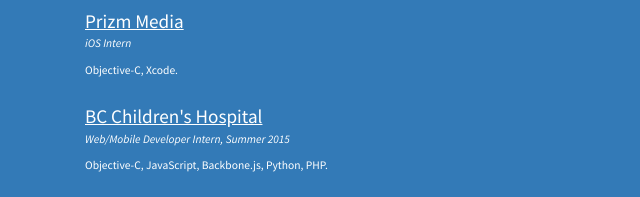
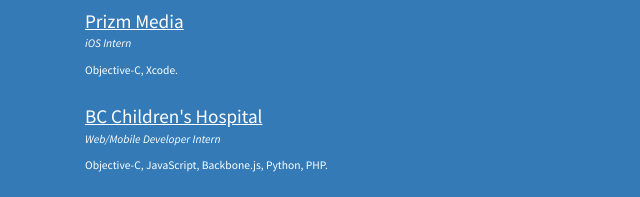
Before and after one commit to blasian/blasian.github.io, a plain HTML site: page index.html in a window 1280 px wide. Shown: the part 1201-1398 px from the top of the page, 0-640 px from the left. Drawn offline with Linux system fonts and the light colour scheme; some packages are replaced by stand-ins of ours.

Commit message:
summer 2015 rmvd

```diff
--- a/index.html
+++ b/index.html
@@ -151,7 +151,7 @@
                             <div class="item">
                                 <div class="name">
                                     <a href="http://www.bcchildrens.ca/">BC Children's Hospital</a>
-                                    <p class="italic details">Web/Mobile Developer Intern, Summer 2015</p>
+                                    <p class="italic details">Web/Mobile Developer Intern</p>
                                     <p class="details">Objective-C, JavaScript, Backbone.js, Python, PHP.</p>
                                 </div>
                                 <div class="location">
```
